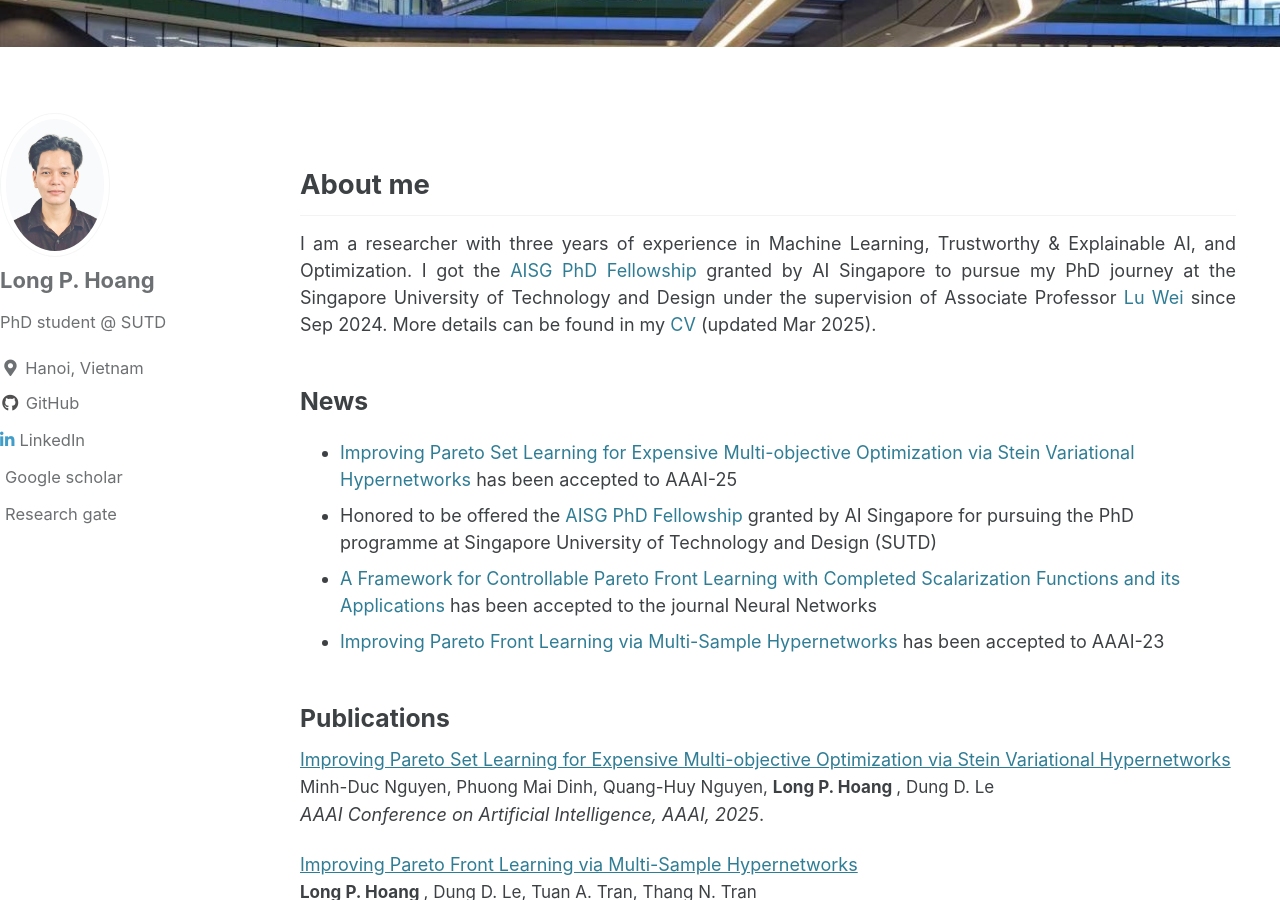
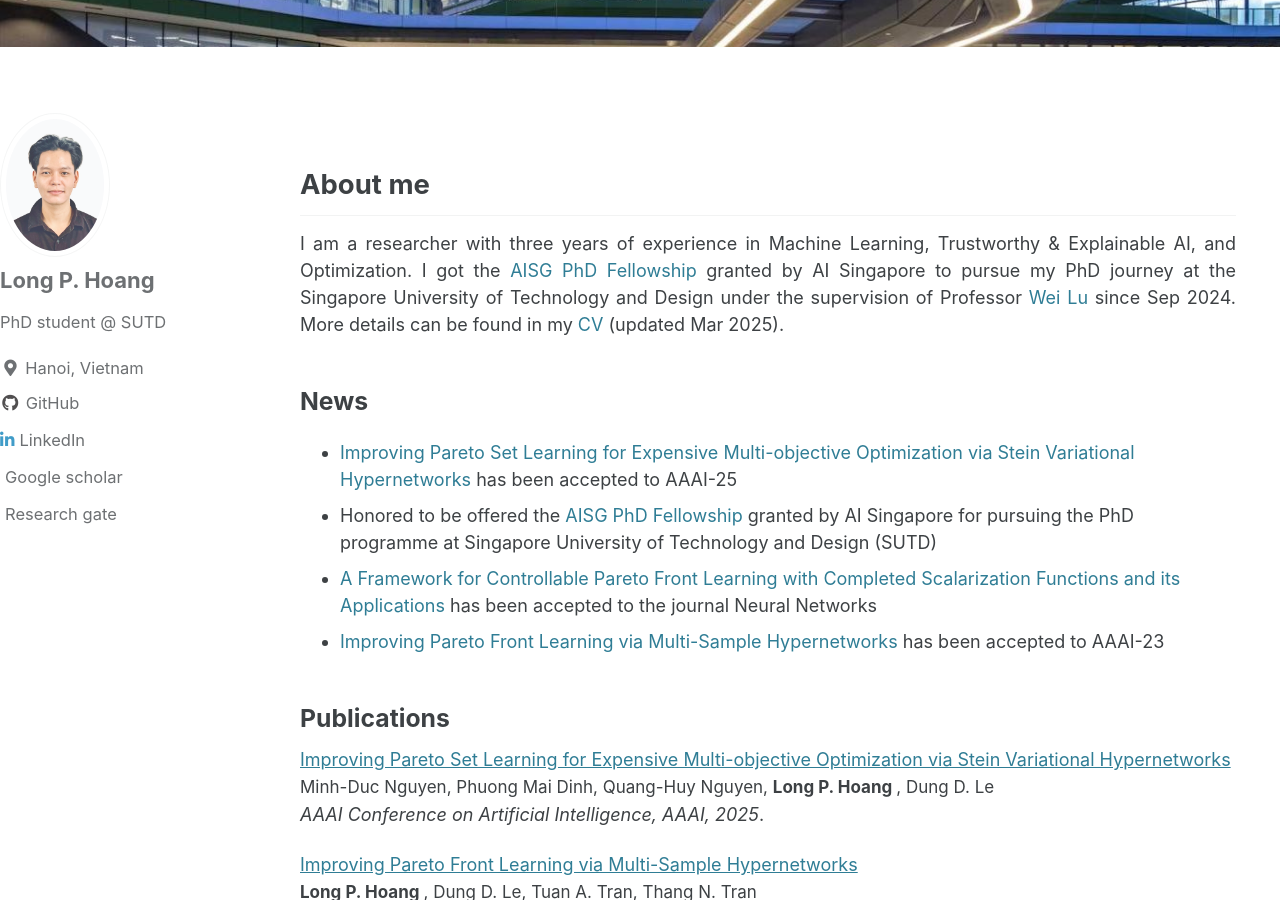
Before and after one commit to longhp1618/longhp1618.github.io, a Jekyll site: the page built from index.md, in a window 1280 px wide and 900 px high, scrolled down 332 px. Built offline with Jekyll 4.4.1, drawn with Linux system fonts in a browser that asks for light colours; cached includes are drawn as plain includes.

Commit message:
update b4 Prof. Wei move to NTU

```diff
--- a/index.md
+++ b/index.md
@@ -9,7 +9,7 @@ header:
 ---
 
 ## About me
-I am a researcher with three years of experience in Machine Learning, Trustworthy & Explainable AI, and Optimization. I got the  <a href="https://aisingapore.org/research/phd-fellowship-programme/" style="text-decoration:none">AISG PhD Fellowship</a> granted by AI Singapore to pursue my PhD journey at the Singapore University of Technology and Design under the supervision of Associate Professor <a href="https://www.sutd.edu.sg/profile/lu-wei" style="text-decoration:none">Lu Wei</a> since Sep 2024. More details can be found in my <a href="/assets/images/CV_HoangPhiLong.pdf" style="text-decoration:none">CV</a> (updated Mar 2025).
+I am a researcher with three years of experience in Machine Learning, Trustworthy & Explainable AI, and Optimization. I got the  <a href="https://aisingapore.org/research/phd-fellowship-programme/" style="text-decoration:none">AISG PhD Fellowship</a> granted by AI Singapore to pursue my PhD journey at the Singapore University of Technology and Design under the supervision of Professor <a href="https://www.sutd.edu.sg/profile/lu-wei" style="text-decoration:none">Wei Lu</a> since Sep 2024. More details can be found in my <a href="/assets/images/CV_HoangPhiLong.pdf" style="text-decoration:none">CV</a> (updated Mar 2025).
 
 
 ### News
```
Also changed, not shown: _pages/about.md (+1 -1 lines), _pages/front.md (+1 -1 lines), 1 other file.
